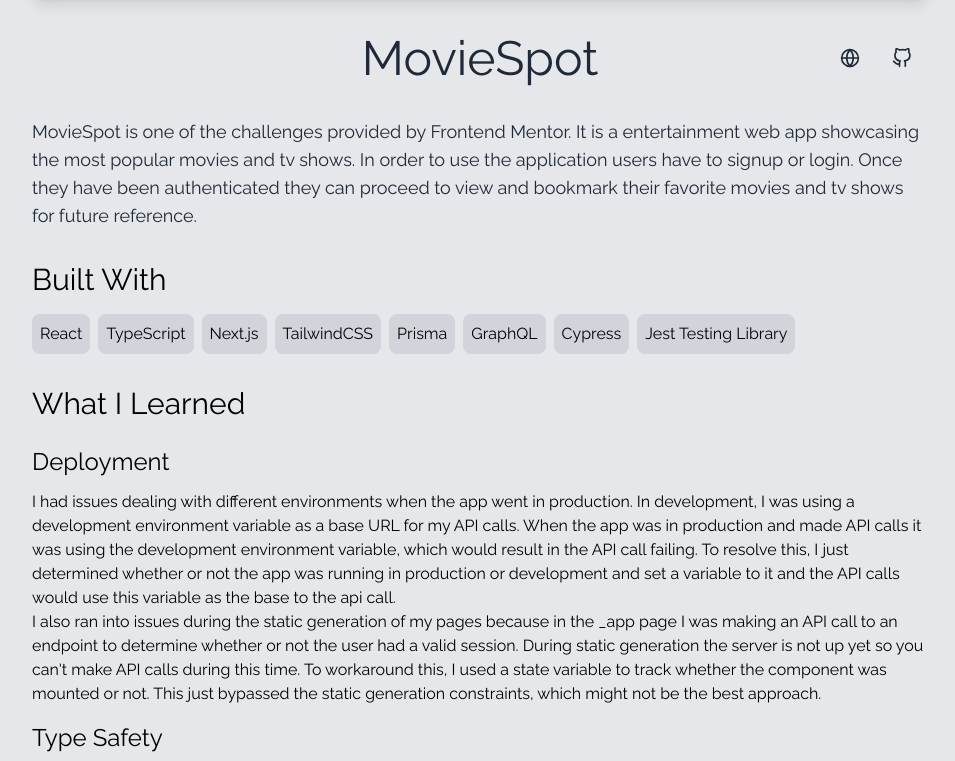
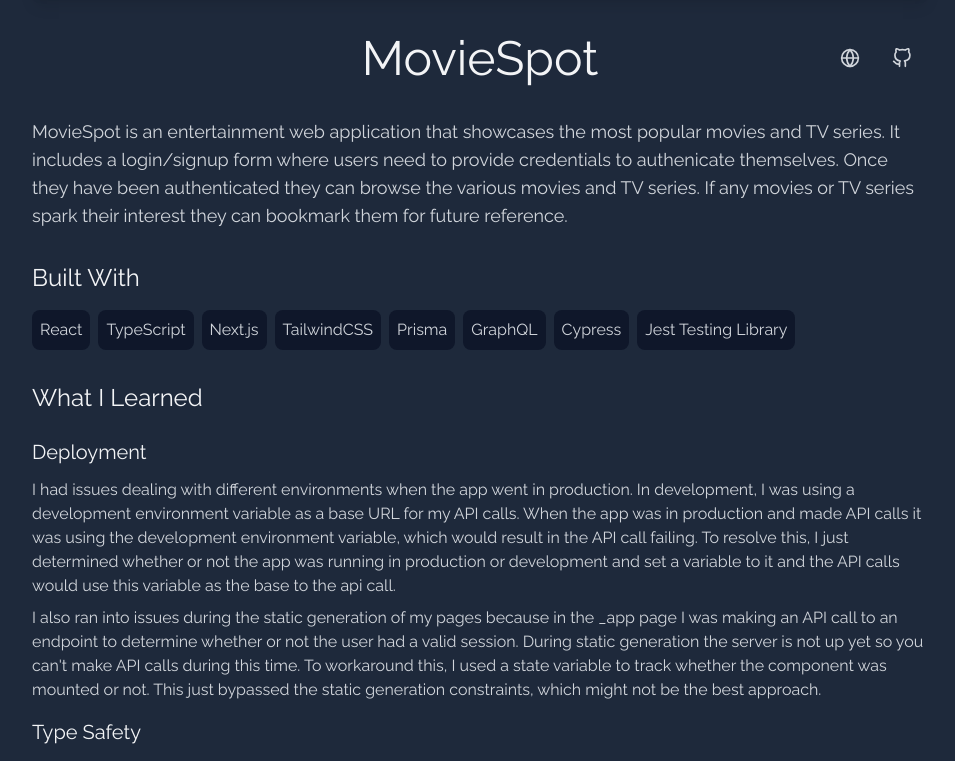
Before and after one commit to Ibarra11/portfolio, a Next.js app: page /projects/moviespot in a window 1280 px wide. Shown: the part 490-1251 px from the top of the page, without its empty margins (160-1115 px from the left). Built offline with nearby package versions, Linux system fonts and the light colour scheme.

Commit message:
change colors for projects and update landing page

```diff
--- a/pages/projects/audiophile.jsx
+++ b/pages/projects/audiophile.jsx
@@ -6,7 +6,7 @@ import AUDIOPHILE_IMG from "../../public/audiophile-2.png";
 
 export default function Audiophile() {
   return (
-    <div className="flex-1 pt-16 pb-8 px-9  bg-gray-200">
+    <div className="flex-1 pt-16 pb-8 px-9 bg-slate-800">
       <Head>
         <title>Audiophile</title>
       </Head>
@@ -20,12 +20,12 @@ export default function Audiophile() {
             alt="audiphile thumbnail"
           />
         </div>
-        <section className="mb-8 text-gray-800">
+        <section className="mb-8">
           <div className="relative">
-            <h1 className="text-5xl text-center mb-14 mt-9 sm:mb-9 ">
+            <h1 className="text-5xl text-gray-100 text-center mb-14 mt-9 sm:mb-9 ">
               Audiophile
             </h1>
-            <div className="absolute flex items-center top-full left-1/2 -translate-x-1/2  sm:left-auto sm:h-full sm:top-0 sm:bottom-auto sm:translate-y-0 sm:translate-x-0  sm:right-0">
+            <div className="absolute text-gray-300 flex items-center top-full left-1/2 -translate-x-1/2  sm:left-auto sm:h-full sm:top-0 sm:bottom-auto sm:translate-y-0 sm:translate-x-0  sm:right-0">
               <Link
                 aria-label="website for audiophile"
                 className="flex ml-auto items-center  px-4 h-12 duration-200 hover:text-light-emerald focus:text-light-emerald"
@@ -44,7 +44,7 @@ export default function Audiophile() {
               </Link>
             </div>
           </div>
-          <p className=" text-lg">
+          <p className=" text-lg text-gray-300">
             Audiophile is a fictional ecommerce site for headphones that is one
             of the challenges provided by Frontend Mentor. It does not have a
             backend, but it does keep track of the users purchases in the cart
@@ -53,24 +53,36 @@ export default function Audiophile() {
           </p>
         </section>
         <section className="mb-8">
-          <h2 className="text-3xl mb-4">Built With</h2>
+          <h2 className="text-2xl text-gray-100 mb-4">Built With</h2>
           <ul className="flex flex-wrap gap-2">
-            <li className=" bg-gray-300 p-2 rounded-lg">React</li>
-            <li className=" bg-gray-300 p-2 rounded-lg">TypeScript</li>
-            <li className=" bg-gray-300 p-2 rounded-lg">React Router</li>
-            <li className=" bg-gray-300 p-2 rounded-lg">Framer Motion</li>
-            <li className=" bg-gray-300 p-2 rounded-lg">Styled Components</li>
-            <li className=" bg-gray-300 p-2 rounded-lg">Cypress</li>
-            <li className=" bg-gray-300 p-2 rounded-lg">
+            <li className=" bg-slate-900 text-gray-300 p-2 rounded-lg">
+              React
+            </li>
+            <li className=" bg-slate-900 text-gray-300 p-2 rounded-lg">
+              TypeScript
+            </li>
+            <li className=" bg-slate-900 text-gray-300 p-2 rounded-lg">
+              React Router
+            </li>
+            <li className=" bg-slate-900 text-gray-300 p-2 rounded-lg">
+              Framer Motion
+            </li>
+            <li className=" bg-slate-900 text-gray-300 p-2 rounded-lg">
+              Styled Components
+            </li>
+            <li className=" bg-slate-900 text-gray-300 p-2 rounded-lg">
+              Cypress
+            </li>
+            <li className=" bg-slate-900 text-gray-300 p-2 rounded-lg">
               Jest Testing Library
             </li>
           </ul>
         </section>
         <section className="mb-8">
-          <h2 className="text-3xl mb-6">What I Learned</h2>
+          <h2 className="text-2xl text-gray-100 mb-6">What I Learned</h2>
           <div className="mb-4">
-            <h3 className=" text-2xl mb-2">Framer Motion</h3>
-            <p className="text-base">
+            <h3 className=" text-xl text-gray-100 mb-2">Framer Motion</h3>
+            <p className="text-base text-gray-300">
               I learned how to use Framer Motion to animate page transitions and
               the modal. Framer motion makes it very easy to animate pages based
               on when they mount and unmount. Essentially, the initial state for
@@ -82,9 +94,9 @@ export default function Audiophile() {
             </p>
           </div>
           <div className="mb-4">
-            <h3 className="text-2xl mb-4">Context</h3>
+            <h3 className="text-xl text-gray-100 mb-4">Context</h3>
 
-            <p className="text-base">
+            <p className="text-base text-gray-300">
               I utilized context for this project in order to prevent prop
               drilling. I had global state, the shopping cart, which some
               components needed to add/remove items. Instead of having to pass
@@ -95,8 +107,8 @@ export default function Audiophile() {
           </div>
 
           <div className="mb-4">
-            <h3 className="text-2xl mb-4">Testing</h3>
-            <p className="text-base">
+            <h3 className="text-xl text-gray-100 mb-4">Testing</h3>
+            <p className="text-base text-gray-300">
               For testing, I used Cypress and Jest Testing Library. I used Jest
               Testing Library for unit testing, in this case it was the
               incrementing/decrementing items before you add them to the cart. I
--- a/pages/projects/moviespot.jsx
+++ b/pages/projects/moviespot.jsx
@@ -6,7 +6,7 @@ import MOVIESPOT_IMG from "../../public/moviespot.png";
 import useSearch_snippet from "../../public/useSearch_snippet.png";
 export default function MovieSpot() {
   return (
-    <div className="flex-1 pt-16 pb-8 px-9 bg-gray-200">
+    <div className="flex-1 pt-16 pb-8 px-9 bg-slate-800">
       <Head>
         <title>MovieSpot</title>
       </Head>
@@ -20,12 +20,12 @@ export default function MovieSpot() {
             alt="moviespot thumbnail"
           />
         </div>
-        <section className="mb-8 text-gray-800">
+        <section className="mb-8 ">
           <div className="relative">
-            <h1 className="text-5xl text-center mb-14 mt-9 sm:mb-9">
+            <h1 className="text-5xl text-gray-100 text-center mb-14 mt-9 sm:mb-9">
               MovieSpot
             </h1>
-            <div className="absolute flex items-center top-full left-1/2 -translate-x-1/2  sm:left-auto sm:h-full sm:top-0 sm:bottom-auto sm:translate-y-0 sm:translate-x-0  sm:right-0">
+            <div className="absolute text-gray-300 flex items-center top-full left-1/2 -translate-x-1/2  sm:left-auto sm:h-full sm:top-0 sm:bottom-auto sm:translate-y-0 sm:translate-x-0  sm:right-0">
               <Link
                 aria-label="Moviespot website"
                 className="flex ml-auto items-center  px-4 h-12 duration-200 hover:text-light-emerald focus:text-light-emerald"
@@ -44,36 +44,49 @@ export default function MovieSpot() {
               </Link>
             </div>
           </div>
-
-          <p className="text-lg">
-            MovieSpot is one of the challenges provided by Frontend Mentor. It
-            is a entertainment web app showcasing the most popular movies and tv
-            shows. In order to use the application users have to signup or
-            login. Once they have been authenticated they can proceed to view
-            and bookmark their favorite movies and tv shows for future
-            reference.
+          <p className="text-lg text-gray-300">
+            MovieSpot is an entertainment web application that showcases the
+            most popular movies and TV series. It includes a login/signup form
+            where users need to provide credentials to authenicate themselves.
+            Once they have been authenticated they can browse the various movies
+            and TV series. If any movies or TV series spark their interest they
+            can bookmark them for future reference.
           </p>
         </section>
         <section className="mb-8">
-          <h2 className="text-3xl mb-4">Built With</h2>
+          <h2 className="text-2xl text-gray-100 mb-4">Built With</h2>
           <ul className="flex flex-wrap gap-2">
-            <li className=" bg-gray-300 p-2 rounded-lg">React</li>
-            <li className=" bg-gray-300 p-2 rounded-lg">TypeScript</li>
-            <li className=" bg-gray-300 p-2 rounded-lg">Next.js</li>
-            <li className=" bg-gray-300 p-2 rounded-lg">TailwindCSS</li>
-            <li className=" bg-gray-300 p-2 rounded-lg">Prisma</li>
-            <li className=" bg-gray-300 p-2 rounded-lg">GraphQL</li>
-            <li className=" bg-gray-300 p-2 rounded-lg">Cypress</li>
-            <li className=" bg-gray-300 p-2 rounded-lg">
+            <li className=" bg-slate-900 text-gray-300 p-2 rounded-lg">
+              React
+            </li>
+            <li className=" bg-slate-900 text-gray-300 p-2 rounded-lg">
+              TypeScript
+            </li>
+            <li className=" bg-slate-900 text-gray-300 p-2 rounded-lg">
+              Next.js
+            </li>
+            <li className=" bg-slate-900 text-gray-300 p-2 rounded-lg">
+              TailwindCSS
+            </li>
+            <li className=" bg-slate-900 text-gray-300 p-2 rounded-lg">
+              Prisma
+            </li>
+            <li className=" bg-slate-900 text-gray-300 p-2 rounded-lg">
+              GraphQL
+            </li>
+            <li className=" bg-slate-900 text-gray-300 p-2 rounded-lg">
+              Cypress
+            </li>
+            <li className=" bg-slate-900 text-gray-300 p-2 rounded-lg">
               Jest Testing Library
             </li>
           </ul>
         </section>
         <section className="mb-8">
-          <h2 className="text-3xl mb-6">What I Learned</h2>
-          <div className="mb-4 ">
-            <h3 className="text-2xl mb-3">Deployment</h3>
-            <p className="text-base">
+          <h2 className="text-2xl text-gray-100 mb-6">What I Learned</h2>
+          <div className="mb-4">
+            <h3 className="text-xl text-gray-100 mb-3">Deployment</h3>
+            <p className="text-base text-gray-300 mb-2">
               I had issues dealing with different environments when the app went
               in production. In development, I was using a development
               environment variable as a base URL for my API calls. When the app
@@ -83,7 +96,7 @@ export default function MovieSpot() {
               running in production or development and set a variable to it and
               the API calls would use this variable as the base to the api call.
             </p>
-            <p>
+            <p className="text-gray-300">
               I also ran into issues during the static generation of my pages
               because in the _app page I was making an API call to an endpoint
               to determine whether or not the user had a valid session. During
@@ -96,8 +109,8 @@ export default function MovieSpot() {
           </div>
 
           <div className="mb-4 ">
-            <h3 className="text-2xl mb-3">Type Safety</h3>
-            <p className="text-base mb-4">
+            <h3 className="text-xl text-gray-100 mb-3">Type Safety</h3>
+            <p className="text-base text-gray-300 mb-4">
               To bridge the gap between the backend and the frontend I used
               codegen to generate types for my GraphQL queries and mutations.
               The only thing that I didn&apos;t like about it was that I had to
@@ -118,10 +131,10 @@ export default function MovieSpot() {
               alt="typescript code snippet"
             />
           </div>
-          <div className="mb-4 ">
-            <h3 className="text-2xl mb-3">Password Management</h3>
+          <div className="mb-4">
+            <h3 className="text-xl text-gray-100 mb-3">Password Management</h3>
 
-            <p className="text-base">
+            <p className="text-base text-gray-300">
               For my authentication, I decided to use Bcrypt and Iron-Session.
               The role of Bcrypt was to hash the passwords for the login and
               signup form. Once I verified that either they are a user or they
@@ -131,9 +144,9 @@ export default function MovieSpot() {
             </p>
           </div>
           <div className="mb-4">
-            <h3 className="text-2xl mb-3">Protected Routes</h3>
+            <h3 className="text-xl text-gray-100 mb-3">Protected Routes</h3>
 
-            <p className="text-base">
+            <p className="text-base text-gray-300">
               There are some routes in that app that should only be seen by
               users. For Example, routes /, /movies, /tv-series, and
               /bookmarked. In order to protect these routes, I check the session
--- a/pages/projects/where-in-the-world.jsx
+++ b/pages/projects/where-in-the-world.jsx
@@ -5,7 +5,7 @@ import { FiGithub, FiGlobe } from "react-icons/fi";
 import WHEREINTHEWORLD_IMG from "../../public/where-in-the-world.png";
 export default function WhereInTheWorld() {
   return (
-    <div className="flex-1 pt-16 pb-8 px-9 =bg-gray-200">
+    <div className="flex-1 pt-16 pb-8 px-9 bg-slate-800">
       <Head>
         <title>Where in the world?</title>
       </Head>
@@ -19,12 +19,12 @@ export default function WhereInTheWorld() {
             alt="where in the world website screenshot"
           />
         </div>
-        <section className="mb-8 text-gray-800">
+        <section className="mb-8">
           <div className="relative">
-            <h1 className="text-5xl text-center mb-14 mt-9 sm:mb-9">
+            <h1 className="text-5xl text-gray-100 text-center mb-14 mt-9 sm:mb-9">
               Where in the world?
             </h1>
-            <div className="absolute flex items-center top-full left-1/2 -translate-x-1/2  sm:left-auto sm:h-full sm:top-0 sm:bottom-auto sm:translate-y-0 sm:translate-x-0  sm:right-0">
+            <div className="absolute text-gray-300 flex items-center top-full left-1/2 -translate-x-1/2  sm:left-auto sm:h-full sm:top-0 sm:bottom-auto sm:translate-y-0 sm:translate-x-0  sm:right-0">
               <Link
                 aria-label="website for where in the world"
                 className="flex ml-auto items-center  px-4 h-12 duration-200 hover:text-light-emerald focus:text-light-emerald"
@@ -43,28 +43,36 @@ export default function WhereInTheWorld() {
               </Link>
             </div>
           </div>
-          <p className="text-lg">
+          <p className="text-lg text-gray-300">
             A web application that uses the REST countries API. The goal of the
             app was to utilize the new Next.js 13 features like server
             components and the new app directory;
           </p>
         </section>
         <section className="mb-8">
-          <h2 className="text-3xl mb-4">Built With</h2>
+          <h2 className="text-2xl text-gray-100 mb-4">Built With</h2>
           <ul className="flex flex-wrap gap-2">
-            <li className=" bg-gray-300 p-2 rounded-lg">React</li>
-            <li className=" bg-gray-300 p-2 rounded-lg">TypeScript</li>
-            <li className=" bg-gray-300 p-2 rounded-lg">Next.js</li>
-            <li className=" bg-gray-300 p-2 rounded-lg">TailwindCSS</li>
-            <li className=" bg-gray-300 p-2 rounded-lg">SWR</li>
+            <li className=" bg-slate-900 text-gray-300 p-2 rounded-lg">
+              React
+            </li>
+            <li className=" bg-slate-900 text-gray-300 p-2 rounded-lg">
+              TypeScript
+            </li>
+            <li className=" bg-slate-900 text-gray-300 p-2 rounded-lg">
+              Next.js
+            </li>
+            <li className=" bg-slate-900 text-gray-300 p-2 rounded-lg">
+              TailwindCSS
+            </li>
+            <li className=" bg-slate-900 text-gray-300 p-2 rounded-lg">SWR</li>
           </ul>
         </section>
         <section className="mb-8">
-          <h2 className="text-3xl mb-6">What I Learned</h2>
-          <div className="mb-4 ">
-            <h3 className="text-2xl mb-3">Server Components</h3>
+          <h2 className="text-2xl text-gray-100 mb-6">What I Learned</h2>
+          <div className="mb-4">
+            <h3 className="text-xl text-gray-100 mb-3">Server Components</h3>
 
-            <p className="text-base mb-4">
+            <p className="text-base text-gray-300 mb-4">
               My first thought when I was building this app was that I was going
               to mostly use server components. However, I soon realized that if
               the component needs to be interactive, then it can&apos;t be used
@@ -76,7 +84,7 @@ export default function WhereInTheWorld() {
               result, I made the grid a client component, which now can have
               state and be interactive.
             </p>
-            <p className="text-base">
+            <p className="text-base text-gray-300">
               I was able to use server components on the individual countries
               detail page. With the new Next.js api folder the getStaticPaths
               and getStaticParams API&apos;s are removed. Instead they provide a
@@ -89,9 +97,9 @@ export default function WhereInTheWorld() {
             </p>
           </div>
           <div className="mb-4">
-            <h3 className="text-2xl mb-3">Dark Mode</h3>
+            <h3 className="text-xl text-gray-100 mb-3">Dark Mode</h3>
 
-            <p className="text-base mb-4">
+            <p className="text-base text-gray-300 mb-4">
               I was able to implement dark mode, but there was a flash of the
               wrong colors depending on the users preference or what they had
               chosen on the app. For instance, if the users has a dark
@@ -107,7 +115,7 @@ export default function WhereInTheWorld() {
               way of adding dark mode is not the best user experience because
               they see a flash of content changing.
             </p>
-            <p className="text-base">
+            <p className="text-base text-gray-300">
               Upon looking through the internet for possible solutions to this
               issue I found an article by Josh Comeau called{" "}
               <Link
```
Also changed, not shown: components/landing.jsx (+8 -11 lines), public/MovieSpot-bookmarked.png (added).
